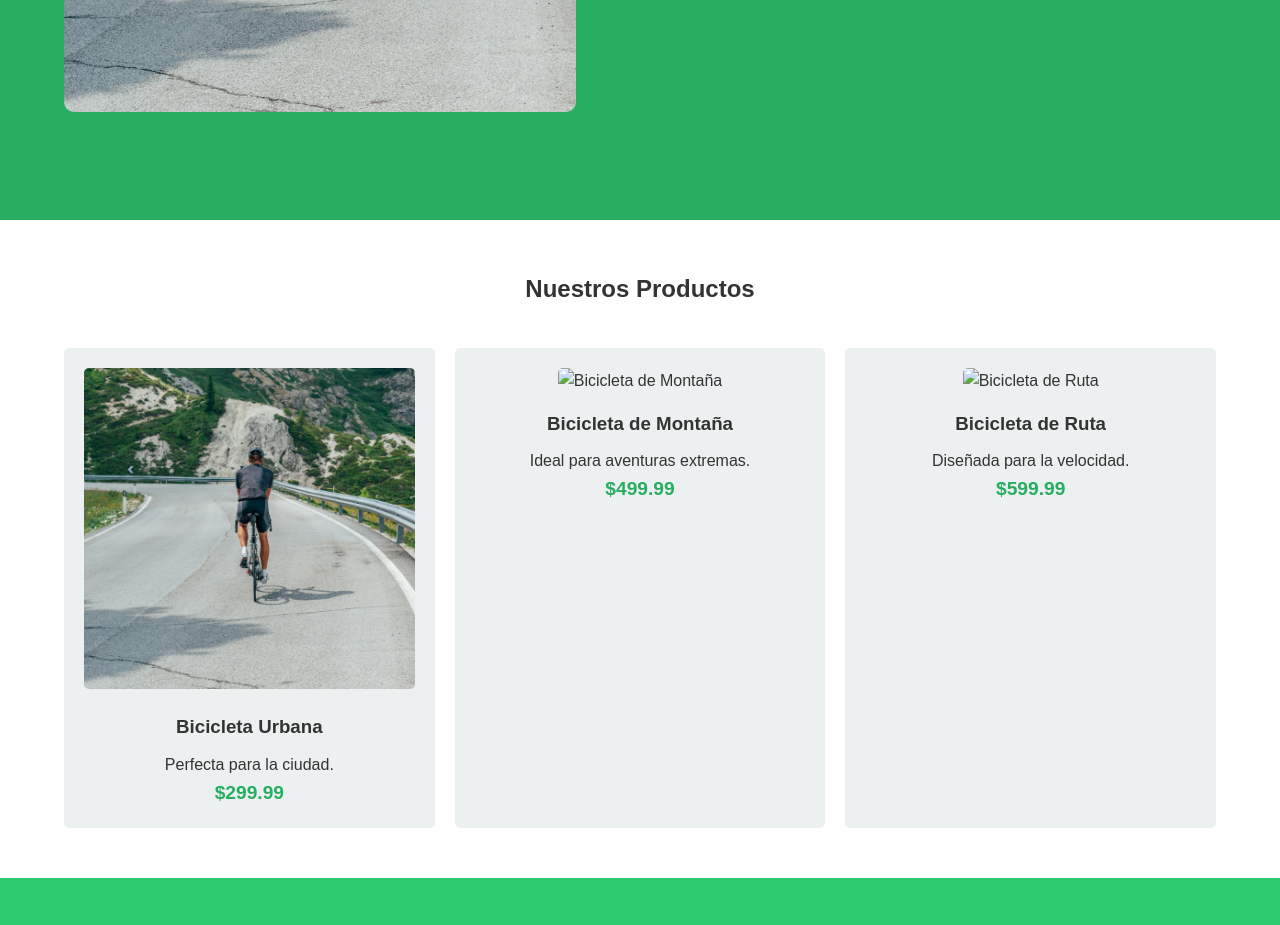
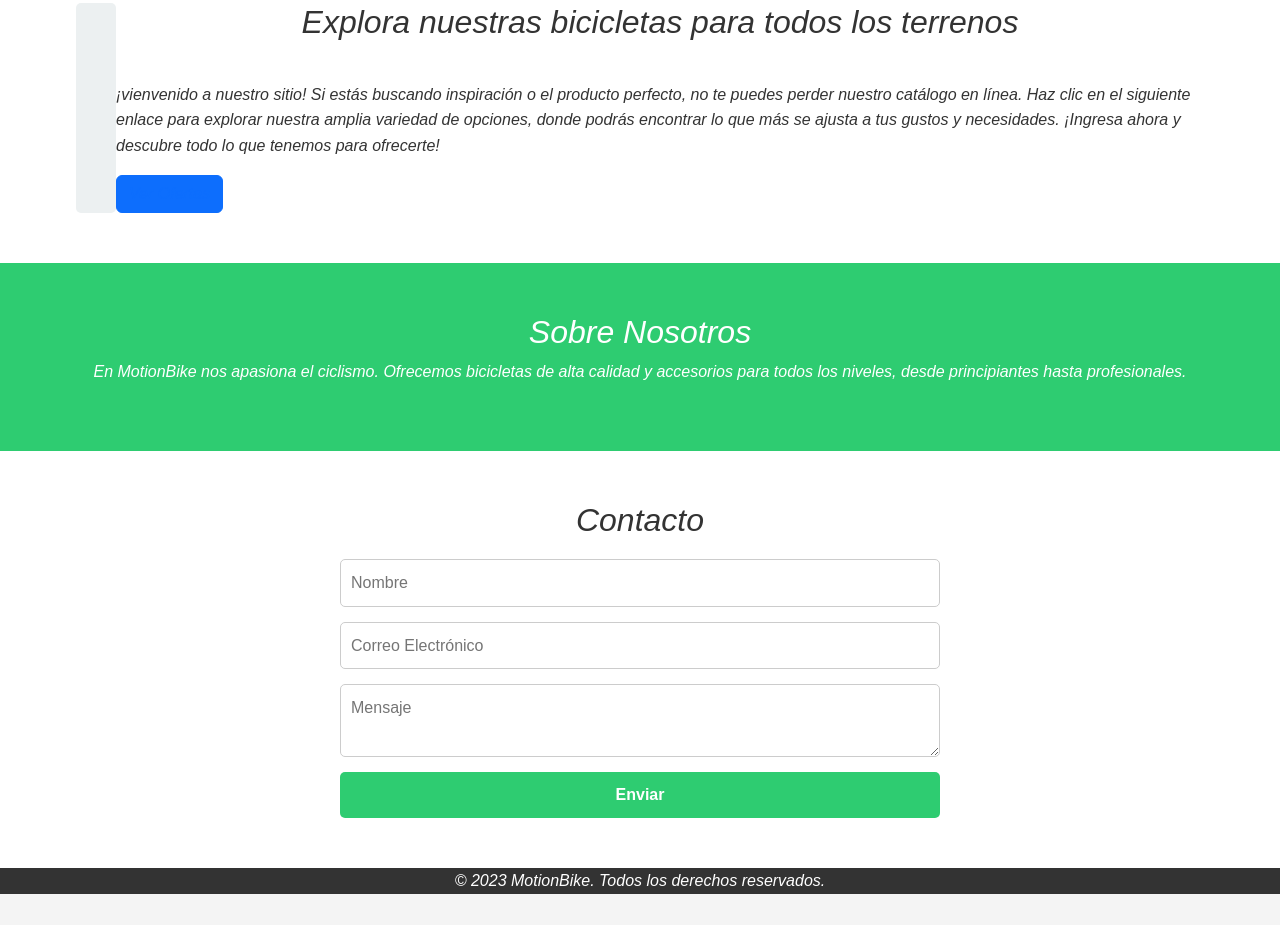
Before and after one commit to mecasasola/motionbike, a website: page index.html in a window 1280 px wide. Shown: the part 659-1584 px from the top of the page. Drawn offline with nearby package versions, Linux system fonts and the light colour scheme.

Commit message:
coloco v corta probando netlify

```diff
--- a/index.html
+++ b/index.html
@@ -4,6 +4,7 @@
     <meta charset="UTF-8">
     <meta name="viewport" content="width=device-width, initial-scale=1.0">
     <title>MotionBike</title>
+    <link href="https://cdn.jsdelivr.net/npm/bootstrap@5.2.3/dist/css/bootstrap.min.css" rel="stylesheet" integrity="sha384-rbsA2VBKQhggwzxH7pPCaAqO46MgnOM80zW1RWuH61DGLwZJEdK2Kadq2F9CUG65" crossorigin="anonymous">
     <link rel="stylesheet" href="css/style.css">
 </head>
 <body>
@@ -23,6 +24,7 @@
         </div>
     </header>
 
+    <div class="gridContainerIndex">
         <section id="inicio" class="hero">
             <div class="container">
                 <div class="hero-image">
@@ -39,31 +41,23 @@
 
         <section id="productos" class="productos">
             <div class="container">
-            <h2>Nuestros Productos</h2>
-            <div class="grid">
-                <div class="item">
-                    <img src="./assets/Rectangle 11.png" alt="Bicicleta Urbana">
-                    <h3>Bicicleta Urbana</h3>
-                    <p>Perfecta para la ciudad.</p>
-                    <span class="precio">$299.99</span>
+
+                <div class="flex">
+                    <div class="item ">
+                        <i                                     mg src="./assets/Rectangle 11.png" alt="Bicicleta Urbana">
                     </div>
-                <div class="item">
-                    <img src="bicicleta2.jpg" alt="Bicicleta de Montaña">
-                    <h3>Bicicleta de Montaña</h3>
-                    <p>Ideal para aventuras extremas.</p>
-                    <span class="precio">$499.99</span>
+                    <div><h2>Explora nuestras bicicletas para todos los terrenos</h2>
+                        <p>¡vienvenido a nuestro sitio! Si estás buscando inspiración o el producto perfecto, no te puedes perder nuestro catálogo en línea. Haz clic en el siguiente enlace para explorar nuestra amplia variedad de opciones, donde podrás encontrar lo que más se ajusta a tus gustos y necesidades. ¡Ingresa ahora y descubre todo lo que tenemos para ofrecerte!</p>
+                        <div class="btn btn-primary">
+                            <a href="./pages/bicicletas.html" >Ver Ofertas</a>
                         </div>
-                <div class="item">
-                    <img src="bicicleta3.jpg" alt="Bicicleta de Ruta">
-                    <h3>Bicicleta de Ruta</h3>
-                    <p>Diseñada para la velocidad.</p>
-                    <span class="precio">$599.99</span>
+
                     </div>
-            </div>
+
             </div>
         </section>
 
-    <section id="nosotros" class="nosotros">
+        <section  class="nosotros">
             <div class="container">
                 <h2>Sobre Nosotros</h2>
                 <p>En MotionBike nos apasiona el ciclismo. Ofrecemos bicicletas de alta calidad y accesorios para todos los niveles, desde principiantes hasta profesionales.</p>
@@ -82,10 +76,13 @@
             </div>
         </section>
 
+    </div>
+
     <footer>
         <div class="container">
             <p>&copy; 2023 MotionBike. Todos los derechos reservados.</p>
         </div>
     </footer>
+    <script src="https://cdn.jsdelivr.net/npm/bootstrap@5.2.3/dist/js/bootstrap.bundle.min.js" integrity="sha384-kenU1KFdBIe4zVF0s0G1M5b4hcpxyD9F7jL+jjXkk+Q2h455rYXK/7HAuoJl+0I4" crossorigin="anonymous"></script>
 </body>
 </html>
--- a/scss/style.scss
+++ b/scss/style.scss
@@ -22,8 +22,7 @@ body {
 
 /* Header */
 header {
-    background-color: #2ecc71; /* Verde principal */
-    color: white;
+    background-color: #1b8047; /* Verde principal */
     padding: 20px 0;
     display: flex;
     justify-content: space-between;
@@ -106,10 +105,9 @@ nav ul li a {
     margin-bottom: 40px;
 }
 
-.grid {
-    display: grid;
-    grid-template-columns: repeat(auto-fit, minmax(250px, 1fr));
-    gap: 20px;
+.flex  {
+    display: flex;
+
 }
 
 .item {
@@ -186,5 +184,32 @@ footer {
     background-color: #333;
     color: white;
     text-align: center;
-    padding: 20px 0;
+    padding: 20px 1;
 }
+
+
+grid-container{
+    display: grid;
+    grid-template:
+    "hero"
+    "productos"
+    "nosotros"
+    "contacto";
+
+    .hero{
+        grid-area: hero;
+    }
+
+    .productos{
+        grid-area: productos;
+    }
+
+    .nosotros{
+        grid-area: nosotros;
+    }
+
+    .contacto{
+        grid-area: contacto;
+    }
+
+}
```
Also changed, not shown: assets/img-principal-bicicleta.png (renamed from assets/Rectangle 11.png), css/style.css, 2 other files. Lines whose indentation alone changed are shown as unchanged.
